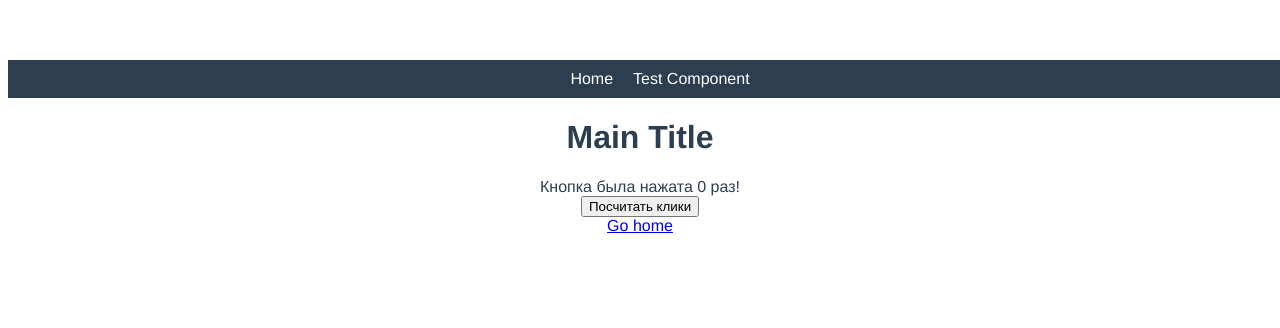
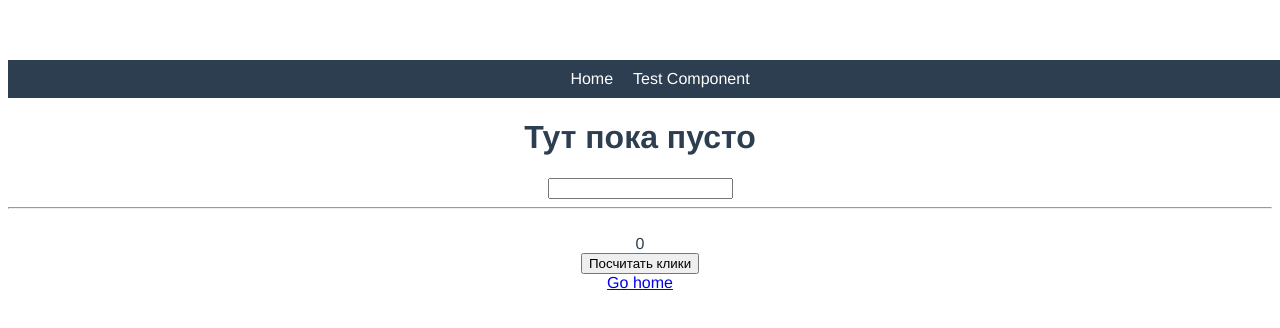
Before and after one commit to stanislavec/lit-vue-dev, a Vue app: page /test in a window 1280 px wide. Shown: the top 328 px of the page. Built offline with nearby package versions, Linux system fonts and the light colour scheme.

Commit message:
install && use VueX
Устанавливаем и используем Vuex на примере

```diff
--- a/package.json
+++ b/package.json
@@ -10,7 +10,8 @@
   "dependencies": {
     "core-js": "^3.6.4",
     "vue": "^2.6.11",
-    "vue-router": "^3.1.6"
+    "vue-router": "^3.1.6",
+    "vuex": "^3.4.0"
   },
   "devDependencies": {
     "@vue/cli-plugin-babel": "^4.2.0",
--- a/src/components/Test.vue
+++ b/src/components/Test.vue
@@ -1,69 +1,32 @@
 <template>
 	<div>
-		<h1>{{ text }}</h1>
-		<div>{{ clickedTimes }}</div>
-		<button @click="clickCount()">Посчитать клики</button>
+		<h1>{{ userPhrase || 'Тут пока пусто' }}</h1>
+		<input type="text" @input="(e) => changeUserPhrase(e.target.value)" />
+		<br />
+		<hr />
+		<br />
+		<div>{{ buttonCount }}</div>
+		<button @click="incrementCount()">Посчитать клики</button>
 		<br />
 		<router-link to="/">Go home</router-link>
 	</div>
 </template>
 
 <script>
+import { mapActions, mapGetters } from 'vuex';
+
 export default {
 	name: 'Test',
-	data() {
-		return {
-			text: 'Main Title',
-			click: 0,
-		};
+	// "прокидываем" актуальные переменные state
+	computed: { ...mapGetters(['buttonCount', 'userPhrase']) },
+	watch: {},
+	methods: {
+		// "прокидываем" функции их нашего store
+		...mapActions(['changeUserPhrase', 'incrementCount']),
 	},
-	computed: {
-		clickedTimes() {
-			// Будет обновляться каждый раз при изменении click
-			return `Кнопка была нажата ${this.click} раз!`
-		},
-	},
-	watch: {
-		click: function(newVal, oldVal) {
-			// Смотрим 2 значние: новое и старое
-			console.log('oldVal', oldVal)
-			console.log('newVal', newVal)
-		},
-		clickedTimes: function(newVal) {
-			// Смотрим только новое значение
-			console.log('newVal', newVal)
-		}
-	},
-	methods: {
-		clickCount() {
-			return (this.click += 1);
-		},
-	},
-	// beforeCreate() {
-	// 	console.log('beforeCreate', 1);
-	// },
-	// created() {
-	// 	console.log('created', 2);
-	// },
-	// beforeMount() {
-	// 	console.log('beforeMount', 3);
-	// },
 	mounted() {
-		console.log('Mounted', this);
+		console.log('Mounted', this.$store);
 		// console.log('mounted', 4);
 	},
-	// beforeUpdate() {
-	// 	console.log('beforeUpdate', 5);
-	// },
-	updated() {
-		console.log('Updated', this);
-		// console.log('updated', 6);
-	},
-	// beforeDestroy() {
-	// 	console.log('beforeDestroy', 7);
-	// },
-	// destroyed() {
-	// 	console.log('destroyed', 8);
-	// },
 };
 </script>
--- a/src/main.js
+++ b/src/main.js
@@ -1,24 +1,30 @@
-import Vue from 'vue'
-import VueRouter from 'vue-router'
-import App from './App.vue'
-import HelloWorld from './components/HelloWorld.vue'
-import Test from './components/Test.vue'
-import './global.css'
+import Vue from 'vue';
+import VueRouter from 'vue-router';
+import Vuex from 'vuex';
+import { APP_STORE } from './store';
+import App from './App.vue';
+import HelloWorld from './components/HelloWorld.vue';
+import Test from './components/Test.vue';
+import './global.css';
 
-Vue.config.productionTip = false
-Vue.use(VueRouter)
+Vue.config.productionTip = false;
+Vue.use(VueRouter);
+Vue.use(Vuex);
 
 const routes = [
-  { path: '/', component: HelloWorld },
-  { path: '/test', component: Test }
-]
+	{ path: '/', component: HelloWorld },
+	{ path: '/test', component: Test },
+];
 
 const router = new VueRouter({
-  mode: 'history',
-  routes // сокращённая запись для `routes: routes`
-})
+	mode: 'history',
+	routes, // сокращённая запись для `routes: routes`
+});
+
+const store = new Vuex.Store(APP_STORE);
 
 new Vue({
-  router,
-  render: h => h(App),
-}).$mount('#app')
+	router,
+	store,
+	render: (h) => h(App),
+}).$mount('#app');
--- /dev/null
+++ b/src/store/index.js
@@ -0,0 +1,31 @@
+export const APP_STORE = {
+	// Исходные переменные приложения
+	state: {
+		buttonCount: 0,
+		userPhrase: '',
+	},
+	// "Мутации": изменение переменных приложения
+	mutations: {
+		INCREMENT_COUNT(state) {
+			state.buttonCount++;
+		},
+		SET_USER_PHRASE(state, value) {
+			state.userPhrase = value;
+		},
+	},
+	// Тут функции: которые можно вызывать и внутри них менять переменные приложения.
+	// Можно в одной функции вызывать кучу "мутаций"
+	actions: {
+		incrementCount({ commit }) {
+			commit('INCREMENT_COUNT');
+		},
+		changeUserPhrase({ commit }, value) {
+			commit('SET_USER_PHRASE', value);
+		},
+	},
+	// "Геттеры": это актуальное состояние state. Их можно импортировать в компоненты приложения.
+	getters: {
+		buttonCount: (state) => state.buttonCount,
+		userPhrase: (state) => state.userPhrase,
+	},
+};
```
Also changed, not shown: 1 other file (tests, documents, lock files or other folders).
